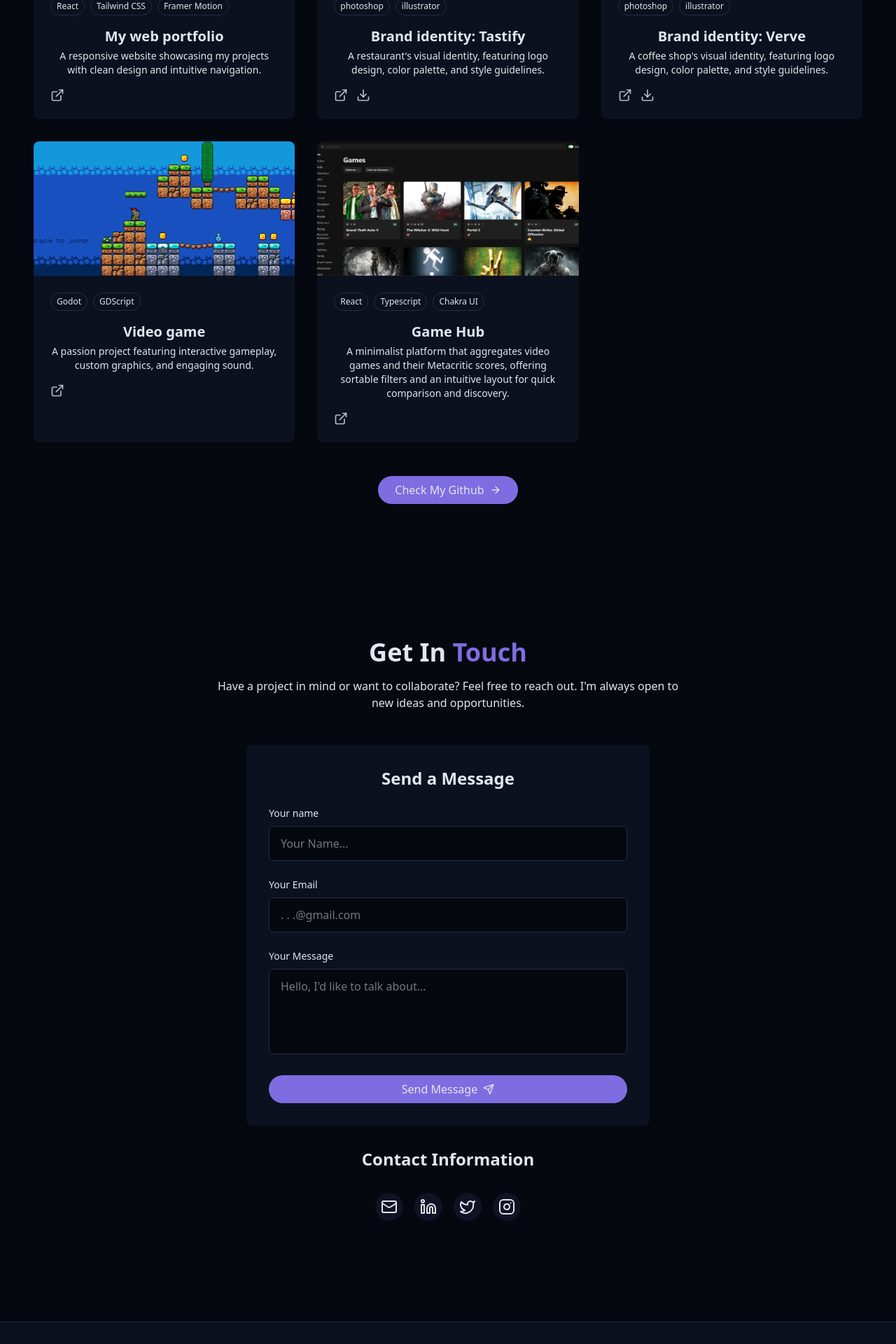
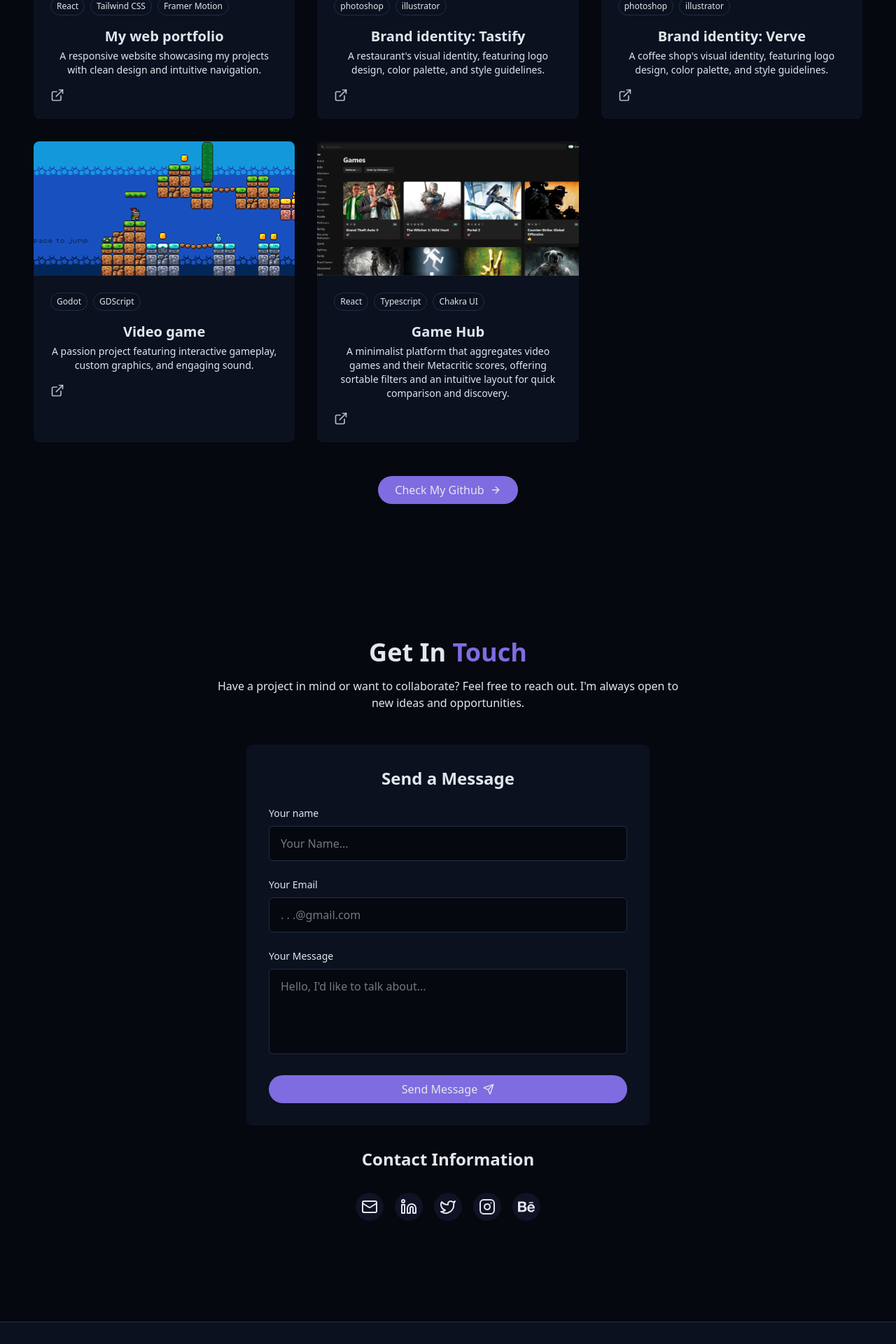
Before and after one commit to kiitaros/My-portfolio, a React (Vite) app: page / in a window 1280 px wide. Shown: the part 2960-4880 px from the top of the page at 70% size. Built offline with nearby package versions, Linux system fonts and the light colour scheme.

Commit message:
add-behance

```diff
--- a/src/components/ContactSection.jsx
+++ b/src/components/ContactSection.jsx
@@ -1,4 +1,5 @@
 import { Mail, MapPin, Phone, Linkedin, Twitter, Instagram, MessageSquare, Send } from "lucide-react";
+import { FaBehance } from 'react-icons/fa';
 import { cn } from "@/lib/utils";
 import { useToast } from "@/hooks/use-toast";
 import { useState } from "react";
@@ -63,7 +64,7 @@ const handleSubmit = async (e) => {
                 <a   href="mailto:ahmad8tech@gmail.com" target="_blank" className="p-2 rounded-full bg-primary/10 hover:bg-primary/20 transition-colors">
                   <Mail />
                 </a>
-                <a href="#" className="p-2 rounded-full bg-primary/10 hover:bg-primary/20 transition-colors">
+                <a href="https://www.linkedin.com/in/ahmed-ali-bb6929368/" target="_blank" className="p-2 rounded-full bg-primary/10 hover:bg-primary/20 transition-colors">
                   <Linkedin />
                 </a>
                 <a href="https://x.com/ahmad8tech" target="_blank" className="p-2 rounded-full bg-primary/10 hover:bg-primary/20 transition-colors">
@@ -71,6 +72,9 @@ const handleSubmit = async (e) => {
                 </a>
                 <a href="https://www.instagram.com/ahmad8tech/?hl=ar" target="_blank" className="p-2 rounded-full bg-primary/10 hover:bg-primary/20 transition-colors">
                   <Instagram />
+                </a>
+                <a href="https://www.behance.net/Ahmed--Designer" target="_blank" className="p-2 rounded-full bg-primary/10 hover:bg-primary/20 transition-colors">
+                  <FaBehance size={24}  />
                 </a>
               </div>
             </div>
--- a/src/components/ProjectsSection.jsx
+++ b/src/components/ProjectsSection.jsx
@@ -26,7 +26,7 @@ export const projects = [
     description: "A restaurant's visual identity, featuring logo design, color palette, and style guidelines.",
     image: "/projects/tastify.png",
     tags: ["photoshop", "illustrator"],
-    projectURL:"/projects/Tastify.pdf",
+    projectURL:"https://www.behance.net/gallery/227117807/Tastify-Brand-identity",
 },
 
 {
@@ -35,7 +35,7 @@ export const projects = [
     description: "A coffee shop's visual identity, featuring logo design, color palette, and style guidelines.",
     image: "/projects/verve.png",
     tags: ["photoshop", "illustrator"],
-    projectURL:"/projects/verve.pdf",
+    projectURL:"https://www.behance.net/gallery/227113123/Verve-Brand-Identity",
 },
 
 {
```
